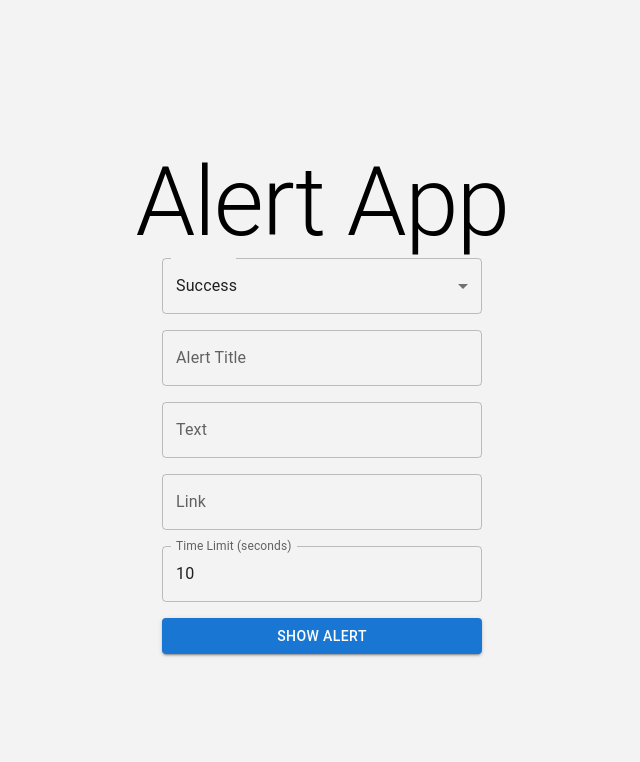
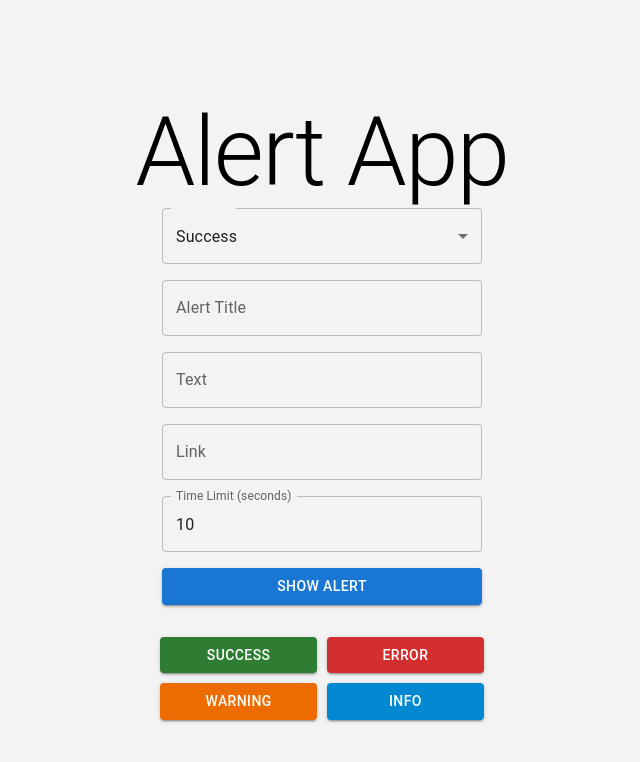
Before and after one commit to ChaseH88/MUI-Alert-App, a React (Create React App) app: page / in a window 1280 px wide. Shown: the top 762 px of the page, without its empty margins (318-958 px from the left). Built offline with nearby package versions, Linux system fonts and the light colour scheme.

Commit message:
more styling

```diff
--- a/src/components/Alert/Alert.tsx
+++ b/src/components/Alert/Alert.tsx
@@ -45,7 +45,7 @@ export const Alert = ({
   return (
     <>
       <ConditionalAlert
-        condition={!!link!.length!}
+        condition={!!link?.length!}
         wrapper={(children) => (
           <Link
             href={link}
--- a/src/components/AlertManager/AlertManager.tsx
+++ b/src/components/AlertManager/AlertManager.tsx
@@ -4,6 +4,7 @@ import { useState } from "react"
 import FormControl from '@mui/material/FormControl';
 import MenuItem from '@mui/material/MenuItem';
 import Box from '@mui/material/Box';
+import MuiButton, { ButtonProps } from '@mui/material/Button';
 
 // Styles
 import { TextField, Select, Button } from './styles';
@@ -66,6 +67,53 @@ const formInputs = [
   }
 ];
 
+const exampleButtons: { label: string, color: string, alert: AlertInterface }[] = [
+  {
+    label: "Success",
+    color: "success",
+    alert: {
+      alertType: "success",
+      alertTitle: "Success",
+      text: "This is a success alert",
+      link: "",
+      timeLimit: 10 * 1000,
+    },
+  },
+  {
+    label: "Error",
+    color: "error",
+    alert: {
+      alertType: "error",
+      alertTitle: "Error",
+      text: "This is an error alert",
+      link: "",
+      timeLimit: 10 * 1000,
+    },
+  },
+  {
+    label: "Warning",
+    color: "warning",
+    alert: {
+      alertType: "warning",
+      alertTitle: "Warning",
+      text: "This is a warning alert",
+      link: "",
+      timeLimit: 10 * 1000,
+    },
+  },
+  {
+    label: "Info",
+    color: "info",
+    alert: {
+      alertType: "info",
+      alertTitle: "Info",
+      text: "This is an info alert",
+      link: "",
+      timeLimit: 10 * 1000,
+    },
+  }
+]
+
 export const AlertManager = () => {
 
   const { showAlert } = useAlertReducer();
@@ -125,13 +173,36 @@ export const AlertManager = () => {
             />
           )
         ))}
-        <Button
+        <MuiButton
           variant="contained"
           onClick={handleSubmit}
         >
           Show Alert
-        </Button>
+        </MuiButton>
       </FormControl>
+      <Box
+        sx={{
+          display: 'grid',
+          gridTemplateColumns: 'repeat(2, 2fr)',
+          gridGap: 10,
+          marginTop: 5,
+          maxWidth: 500,
+          margin: '2em auto 0',
+        }}
+      >
+        {exampleButtons.map(({ color, alert, label }, index) => (
+          <Button
+            key={`${color}-${index}`}
+            variant="contained"
+            color={color as ButtonProps["color"]}
+            onClick={() => {
+              showAlert(alert)
+            }}
+          >
+            {label}
+          </Button>
+        ))}
+      </Box>
     </Box>
   )
 }
--- a/src/components/AlertManager/styles.ts
+++ b/src/components/AlertManager/styles.ts
@@ -17,5 +17,5 @@ export const Select = styled(MuiSelect)`
 `;
 
 export const Button = styled(MuiButton)`
-  ${sharedStyles};
+  width: 12.25vw;
 `;
```
